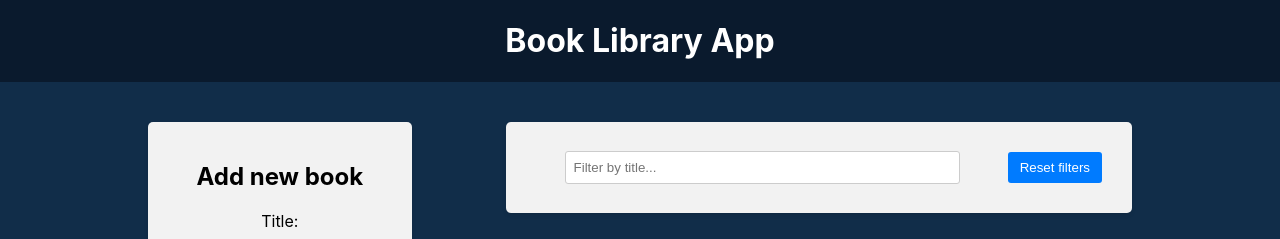
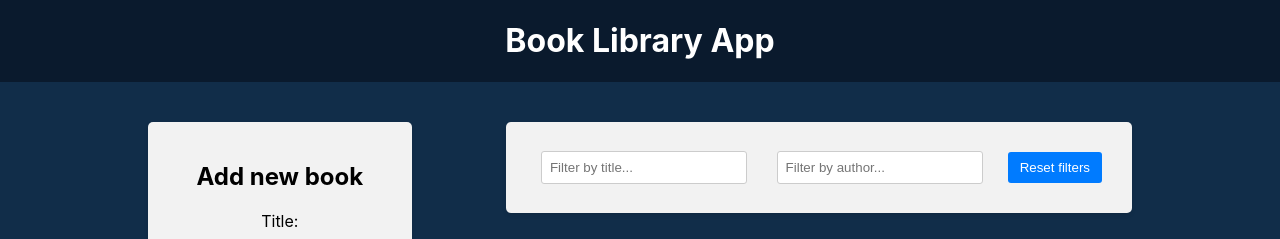
Before and after one commit to vitaliygalata1986/book-library-app, a React (Create React App) app in the folder frontend/: page / in a window 1280 px wide. Shown: the top 239 px of the page. Built offline with nearby package versions, Linux system fonts and the light colour scheme.

Commit message:
Filter By author

```diff
--- a/frontend/src/Component/BookList/BookList.jsx
+++ b/frontend/src/Component/BookList/BookList.jsx
@@ -2,7 +2,10 @@ import { BsBookmarkStarFill, BsBookmarkStar } from 'react-icons/bs';
 import styles from './BookList.module.css';
 import { useSelector, useDispatch } from 'react-redux';
 import { deleteBook, toggleFaforite } from '../../redux/books/actionCreators';
-import { selectTitleFilter } from '../../redux/slices/filterSlice';
+import {
+  selectTitleFilter,
+  selectAuthorFilter,
+} from '../../redux/slices/filterSlice';
 function BookList() {
   const dispatch = useDispatch();
   // из за того, что мы вызвали внешнюю функцию useSelector
@@ -12,7 +15,7 @@ function BookList() {
   // const titleFilter = useSelector((state) => state.filter.title);
   // или такой вариант
   const titleFilter = useSelector(selectTitleFilter);
-  // console.log(titleFilter);
+  const authorFilter = useSelector(selectAuthorFilter); // функцию selectAuthorFilter вызывать не нужно, это коллбэк функция, которая вызывается внутри useSelector (это внешняя функция, и благодаря этому реакт выполняет ререндеринг всего компонента, когда у нас меняется соответствующая часть состояния - state.filter.author)
 
   const books = useSelector((state) => {
     // обычно эта функция возвращет часть состояния
@@ -26,11 +29,23 @@ function BookList() {
 
   // метод includes всегда возвращает true, если мы ищем пустую строку в любой строке
   // получим новый массив отфильтрованных книг
-  const filteredBooks = books.filter((book) =>
-    book.title.toLowerCase().includes(titleFilter.toLowerCase())
-  );
 
-  //console.log(filteredBooks);
+  // const filteredBooks = books.filter(
+  //   (book) =>
+  //     book.title.toLowerCase().includes(titleFilter.toLowerCase()) &&
+  //     book.author.toLowerCase().includes(authorFilter.toLowerCase())
+  // );
+
+  const filteredBooks = books.filter((book) => {
+    const matchesTitle = book.title
+      .toLowerCase()
+      .includes(titleFilter.toLowerCase());
+    console.log(titleFilter);
+    const matchesAuthor = book.author
+      .toLowerCase()
+      .includes(authorFilter.toLowerCase());
+    return matchesTitle && matchesAuthor;
+  });
 
   return (
     <div className={`${styles['app-block']} ${styles['book-list']}`}>
--- a/frontend/src/Component/Filter/Filter.jsx
+++ b/frontend/src/Component/Filter/Filter.jsx
@@ -1,6 +1,8 @@
 import { useDispatch, useSelector } from 'react-redux';
 import {
   setTitleFilter,
+  setAuthorFilter,
+  selectAuthorFilter,
   selectTitleFilter,
   resetFilters,
 } from '../../redux/slices/filterSlice';
@@ -10,8 +12,13 @@ function Filter() {
   const dispatch = useDispatch();
   //useSelector будет использоваться, чтобы подписаться на изменение состояния
   const titleFilter = useSelector(selectTitleFilter); // подпишемся на изменение состояния
+  const authorFilter = useSelector(selectAuthorFilter); // подпишемся на изменение состояния
   const handleTitleFilterChnage = (e) => {
     dispatch(setTitleFilter(e.target.value));
+  };
+
+  const handleAuthorFilterChnage = (e) => {
+    dispatch(setAuthorFilter(e.target.value));
   };
 
   const handleResetFilters = () => {
@@ -29,7 +36,17 @@ function Filter() {
             value={titleFilter}
           />
         </div>
-        <button type="button" onClick={handleResetFilters}>Reset filters</button>
+        <div className={`${styles['filter-group']}`}>
+          <input
+            onChange={handleAuthorFilterChnage}
+            type="text"
+            placeholder="Filter by author..."
+            value={authorFilter}
+          />
+        </div>
+        <button type="button" onClick={handleResetFilters}>
+          Reset filters
+        </button>
       </div>
     </div>
   );
--- a/frontend/src/redux/slices/filterSlice.js
+++ b/frontend/src/redux/slices/filterSlice.js
@@ -2,6 +2,7 @@ import { createSlice } from '@reduxjs/toolkit';
 
 const initialState = {
   title: '',
+  author: '',
 };
 
 // редюсер для фильтров
@@ -23,7 +24,7 @@ const filterSlice = createSlice({
 
       // мутирование state при использовании slices
       state.title = action.payload;
-      // return state - это делать ненужно
+      // return state - это делать ненужно благодаря библиотеке Immer library
 
       /*
       state = {
@@ -31,6 +32,9 @@ const filterSlice = createSlice({
       };
       return state;
       */
+    },
+    setAuthorFilter: (state, action) => {
+      state.author = action.payload; // возвращать здесь state не нужно, мы его таким образом возвращаем
     },
     resetFilters: (state) => {
       // state.title=''
@@ -48,9 +52,11 @@ const filterSlice = createSlice({
 //const setTitleFilter = filterSlice.actions.setTitleFilter
 // или через деструктуризацию объекта
 
-export const { setTitleFilter, resetFilters } = filterSlice.actions;
+export const { setTitleFilter, setAuthorFilter, resetFilters } =
+  filterSlice.actions;
 
 export const selectTitleFilter = (state) => state.filter.title; // filter это заголовок slice
+export const selectAuthorFilter = (state) => state.filter.author; // filter это заголовок slice
 
 // это свойство содержит сам редюсер
 export default filterSlice.reducer;
```
